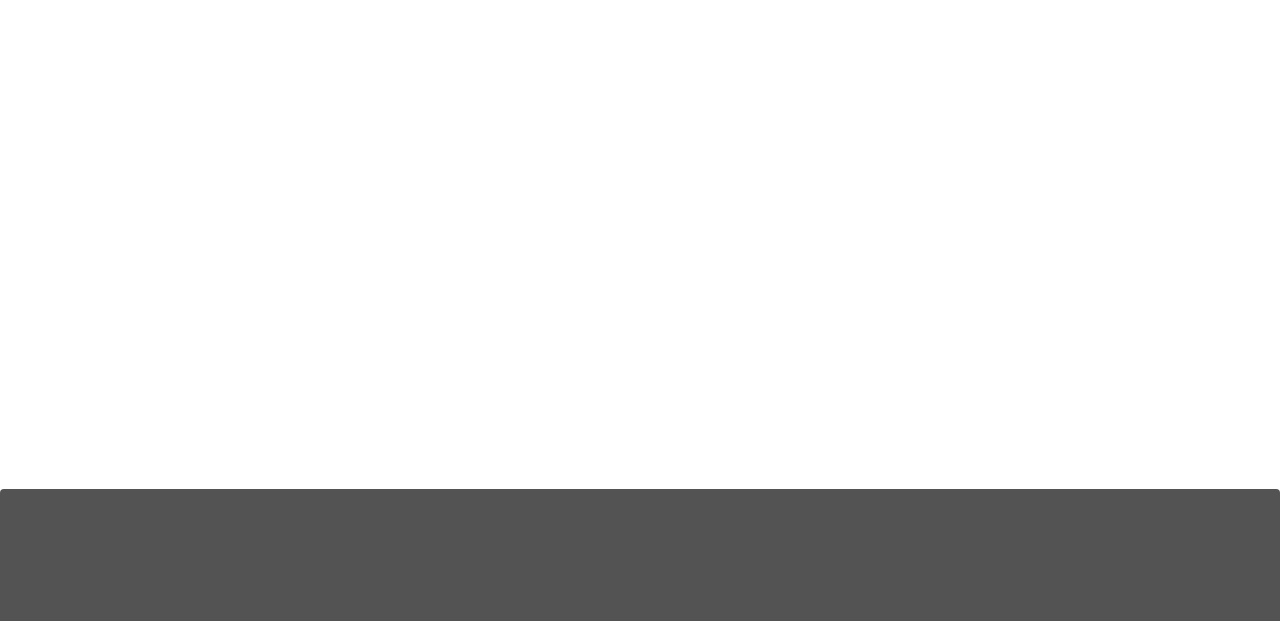
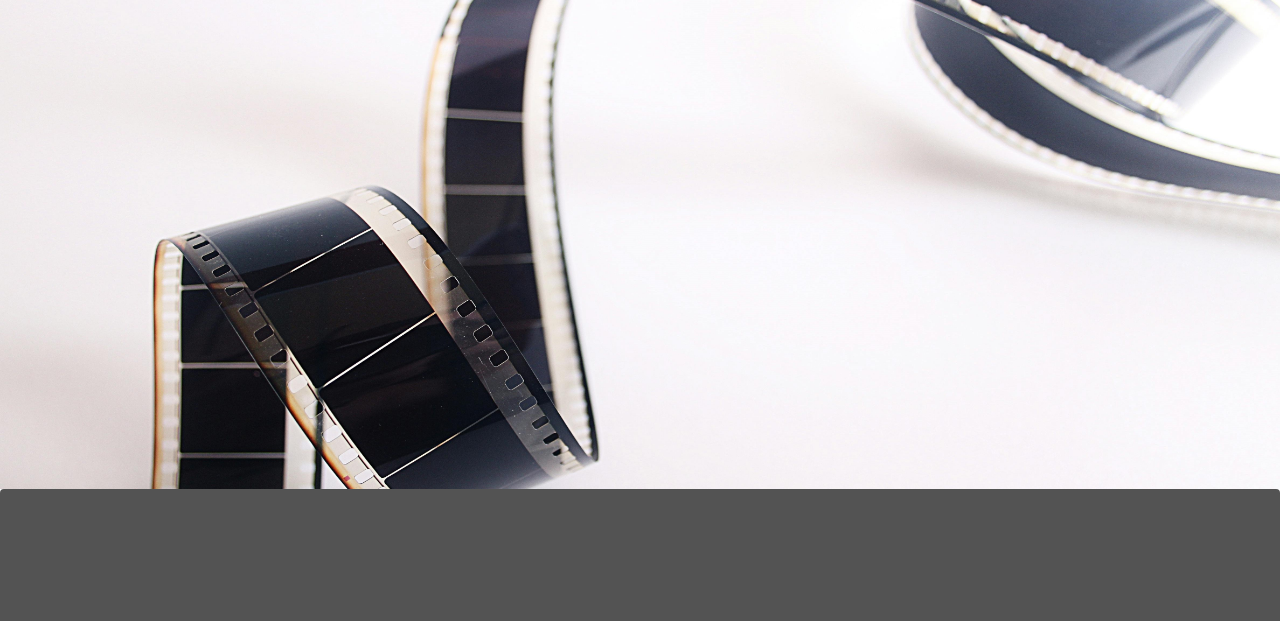
Before and after one commit to Andrew-ZZou/LensCraftStudio.github.io, a plain HTML site: page index.html in a window 1280 px wide. Shown: the part 145-766 px from the top of the page. Drawn offline with Linux system fonts and the light colour scheme; files whose address does not match are found by name; a web font is replaced by a local one.

Commit message:
Update stylesheet.css

```diff
--- a/stylesheet.css
+++ b/stylesheet.css
@@ -72,7 +72,7 @@ h2{
 	padding:5px;
 	max-width:100%;
 	height:500px;
-	background-image:url(../images/topimage.jpg);
+	background-image:url(topimage.jpg);
 	background-size:cover;
 }
 
```
